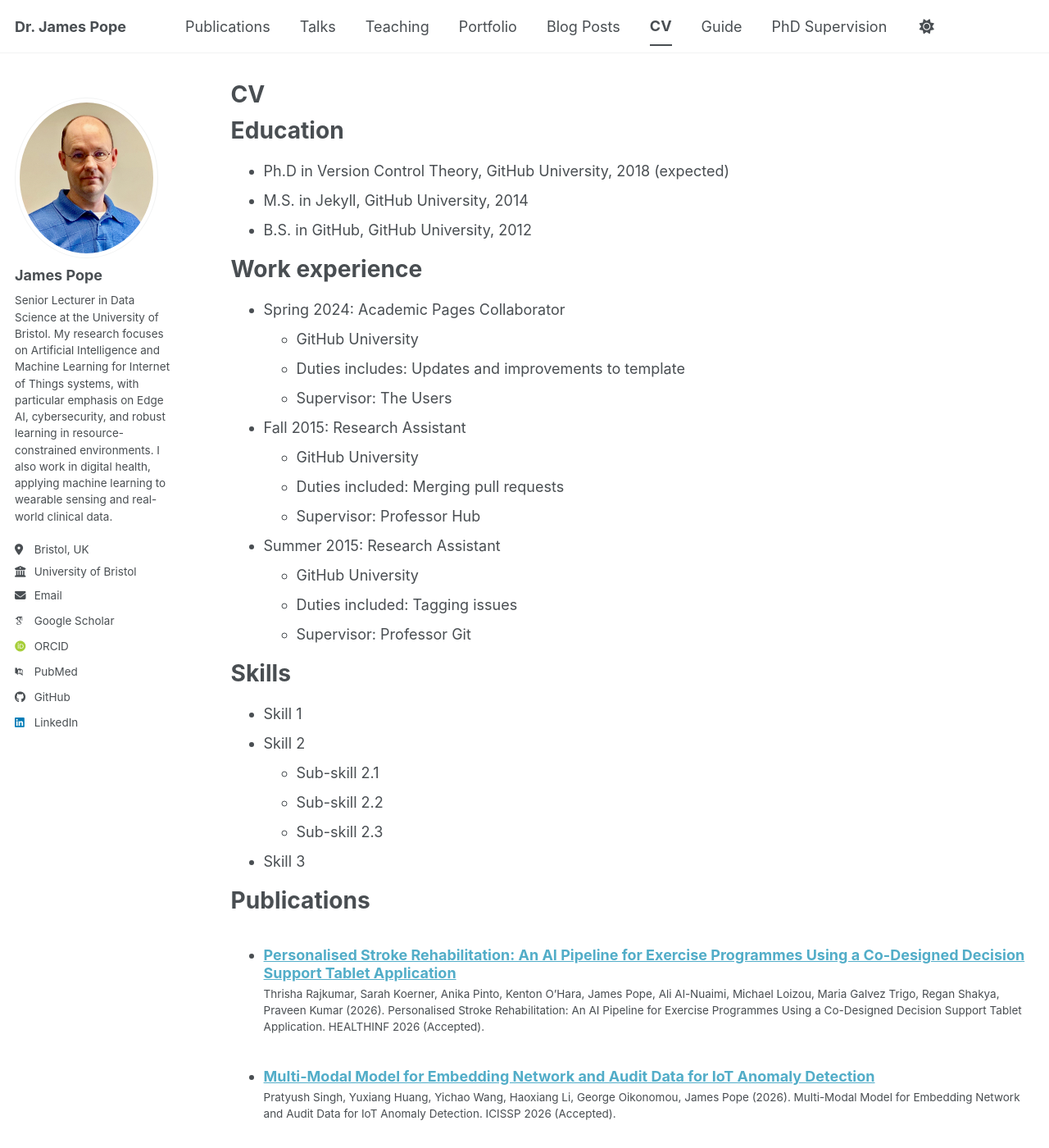
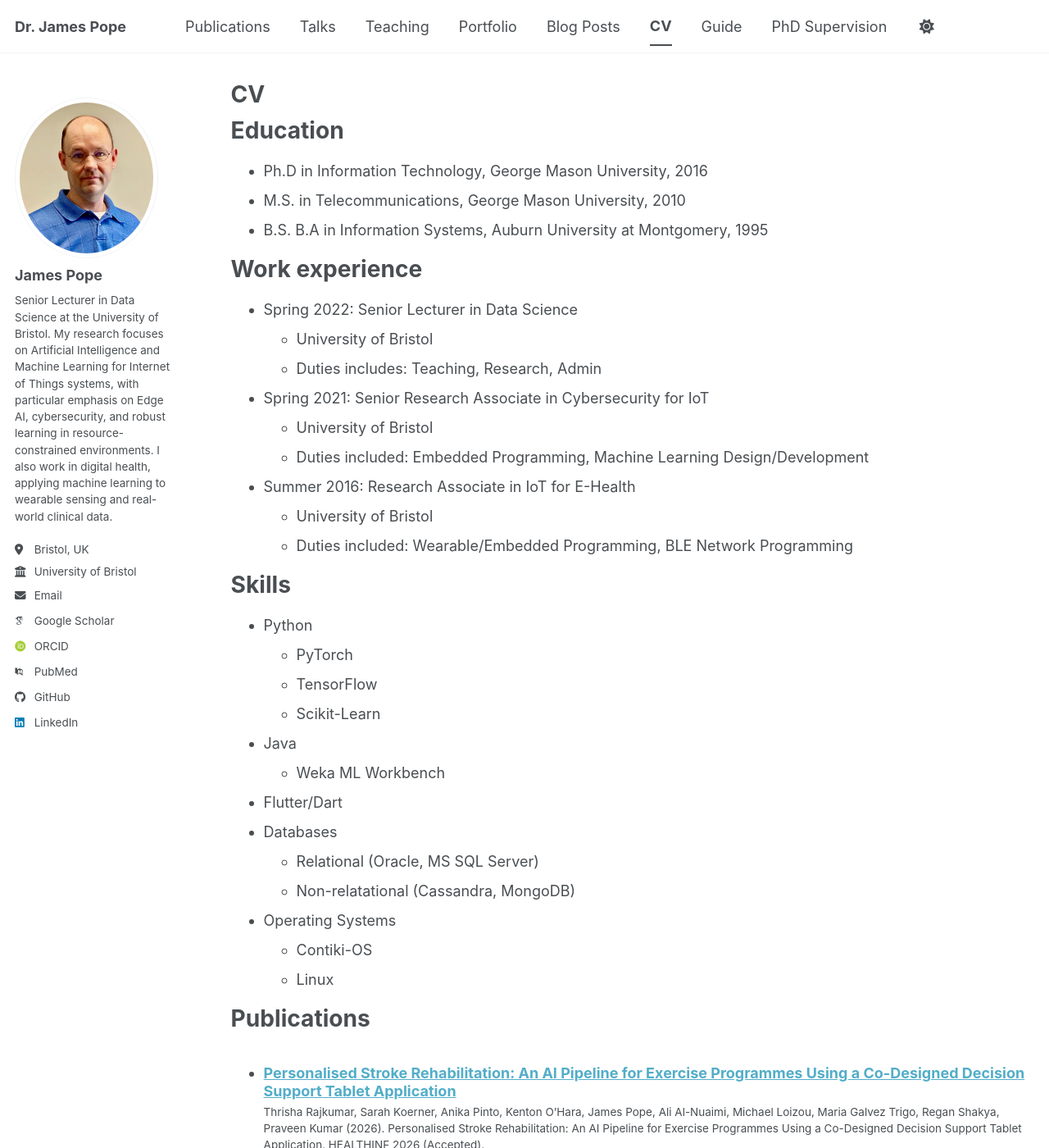
Before and after one commit to jpope8/jpope8.github.io, a Jekyll site: the page built from _pages/cv.md, in a window 1280 px wide and 1400 px high. Shown: the whole window at 82% size. Built offline with Jekyll 4.4.1, drawn with Linux system fonts in a browser that asks for light colours; some web fonts are replaced; a script bundle is joined from its source files by our own code; library files that are not in the unit come from our copies; some of the changed text lies outside the part shown.

Commit message:
Initial attempt at CV

```diff
--- a/_pages/cv.md
+++ b/_pages/cv.md
@@ -11,35 +11,39 @@ redirect_from:
 
 Education
 ======
-* Ph.D in Version Control Theory, GitHub University, 2018 (expected)
-* M.S. in Jekyll, GitHub University, 2014
-* B.S. in GitHub, GitHub University, 2012
+* Ph.D in Information Technology, George Mason University, 2016
+* M.S. in Telecommunications, George Mason University, 2010
+* B.S. B.A in Information Systems, Auburn University at Montgomery, 1995
 
 Work experience
 ======
-* Spring 2024: Academic Pages Collaborator
-  * GitHub University
-  * Duties includes: Updates and improvements to template
-  * Supervisor: The Users
+* Spring 2022: Senior Lecturer in Data Science
+  * University of Bristol
+  * Duties includes: Teaching, Research, Admin
 
-* Fall 2015: Research Assistant
-  * GitHub University
-  * Duties included: Merging pull requests
-  * Supervisor: Professor Hub
+* Spring 2021: Senior Research Associate in Cybersecurity for IoT
+  * University of Bristol
+  * Duties included: Embedded Programming, Machine Learning Design/Development
 
-* Summer 2015: Research Assistant
-  * GitHub University
-  * Duties included: Tagging issues
-  * Supervisor: Professor Git
+* Summer 2016: Research Associate in IoT for E-Health
+  * University of Bristol
+  * Duties included: Wearable/Embedded Programming, BLE Network Programming
 
 Skills
 ======
-* Skill 1
-* Skill 2
-  * Sub-skill 2.1
-  * Sub-skill 2.2
-  * Sub-skill 2.3
-* Skill 3
+* Python
+  * PyTorch
+  * TensorFlow
+  * Scikit-Learn
+* Java
+  * Weka ML Workbench
+* Flutter/Dart
+* Databases
+  * Relational (Oracle, MS SQL Server)
+  * Non-relatational (Cassandra, MongoDB)
+* Operating Systems
+  * Contiki-OS
+  * Linux
 
 Publications
 ======
@@ -58,7 +62,3 @@ Teaching
   <ul>{% for post in site.teaching reversed %}
     {% include archive-single-cv.html %}
   {% endfor %}</ul>
-
-Service and leadership
-======
-* Currently signed in to 43 different slack teams
```
